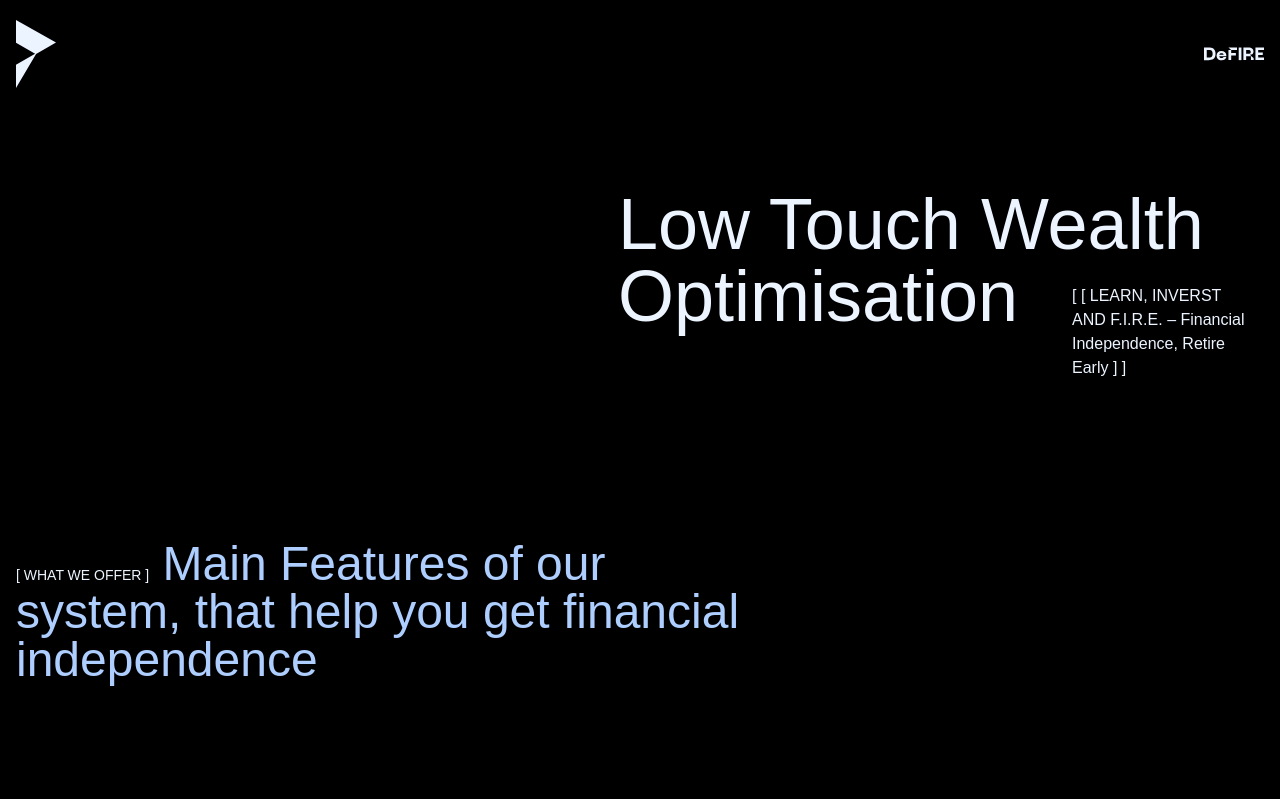
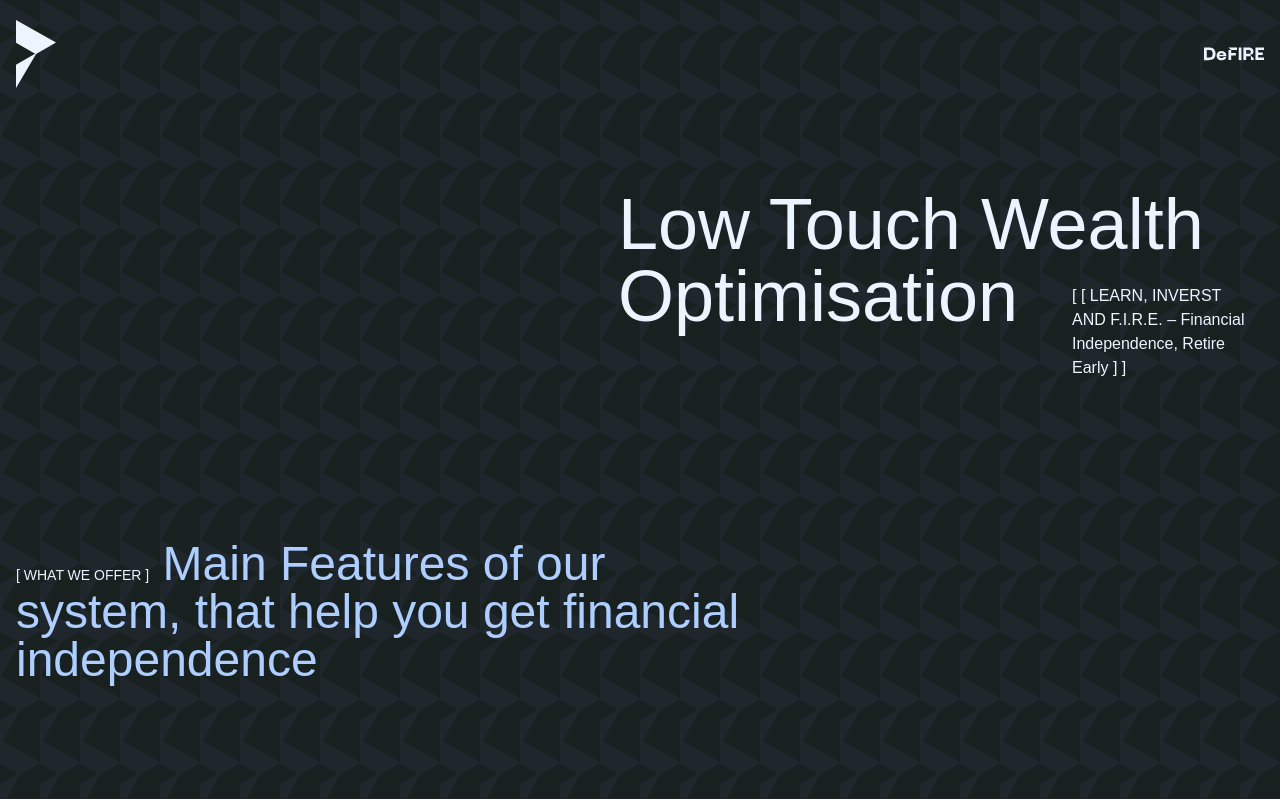
Before and after one commit to pcunha29/DeFIRE-landing, a React (Create React App) app: page / in a window 1280 px wide. Shown: the top 799 px of the page. Built offline with nearby package versions, Linux system fonts and the light colour scheme.

Commit message:
added generated bg

```diff
--- a/src/App.tsx
+++ b/src/App.tsx
@@ -3,7 +3,7 @@ import Content from "./components/content";
 
 function App() {
   return (
-    <div className="font-SpaceGrotesk bg-black h-auto-">
+    <div className="font-SpaceGrotesk h-auto bg-[url('./images/bg.png')]">
       <div>
         <Header />
         <Content />
```
Also changed, not shown: src/images/bg.png (added).
